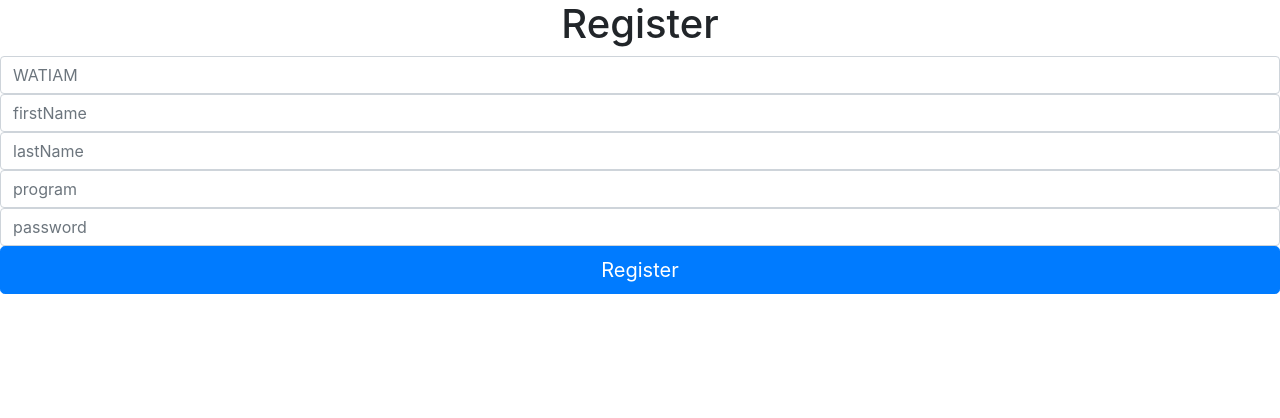
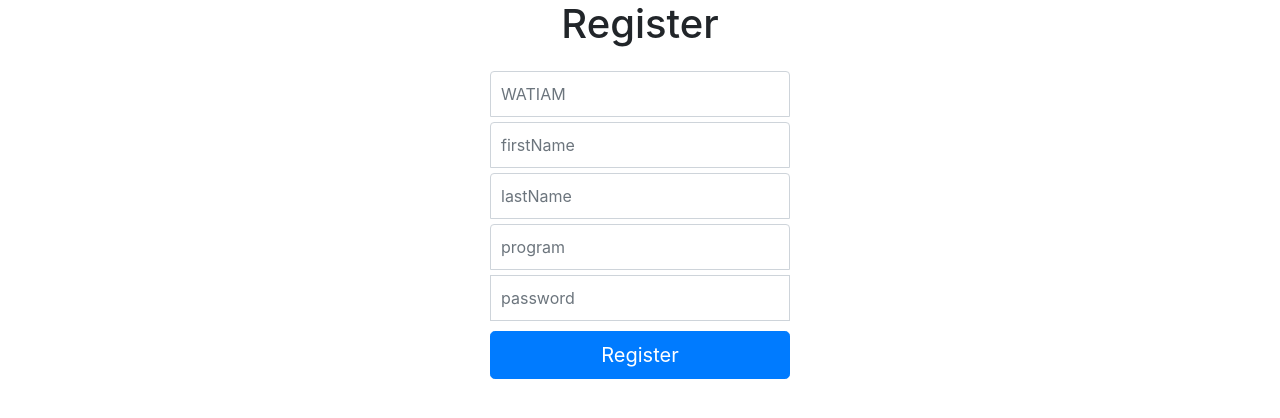
Before and after one commit to MayyarAA/studentplanner, a PHP site: page /Register.html in a window 1280 px wide. Shown: the top 418 px of the page. Run offline with PHP 8.4, Linux system fonts and the light colour scheme.

Commit message:
re commiting: Some changes did not go over from previous commit

```diff
--- a/CSS/Register.css
+++ b/CSS/Register.css
@@ -0,0 +1,39 @@
+.form-register {
+    width: 100%;
+    max-width: 330px;
+    padding: 15px;
+    margin: auto;
+}
+
+.form-register .checkbox {
+    font-weight: 400;
+}
+
+.form-register .form-control {
+    position: relative;
+    box-sizing: border-box;
+    height: auto;
+    padding: 10px;
+    font-size: 16px;
+}
+
+.form-register .form-control:focus {
+    z-index: 2;
+}
+
+.form-register input {
+    margin-bottom: 5px;
+    border-bottom-right-radius: 0;
+    border-bottom-left-radius: 0;
+}
+
+.form-register input[type="password"] {
+    margin-bottom: 10px;
+    border-top-left-radius: 0;
+    border-top-right-radius: 0;
+}
+
+
+/* .btn-block {
+    width: 50% !important;
+} */
```
Also changed, not shown: login.php (+0 -11 lines), register.php (+1 -27 lines).
